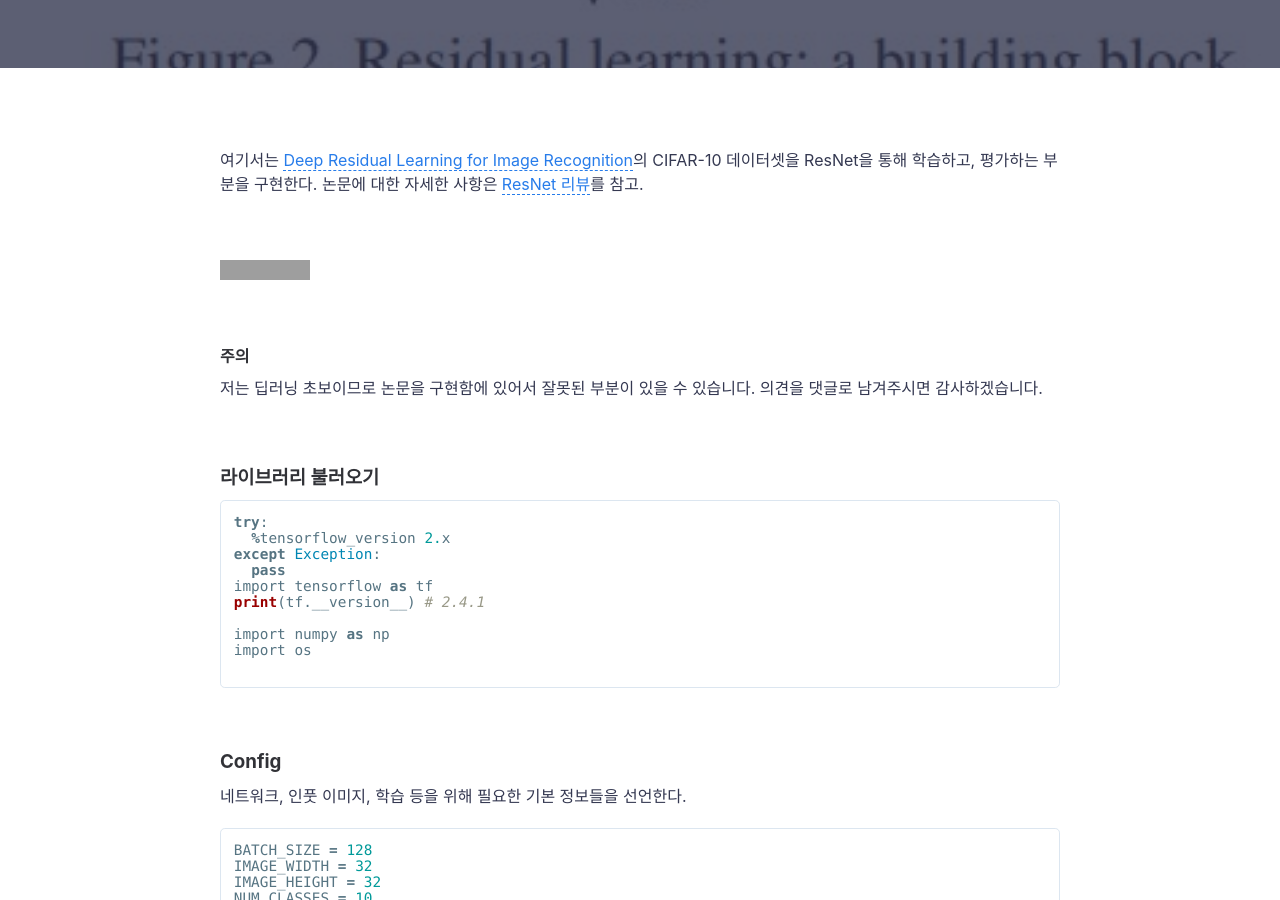
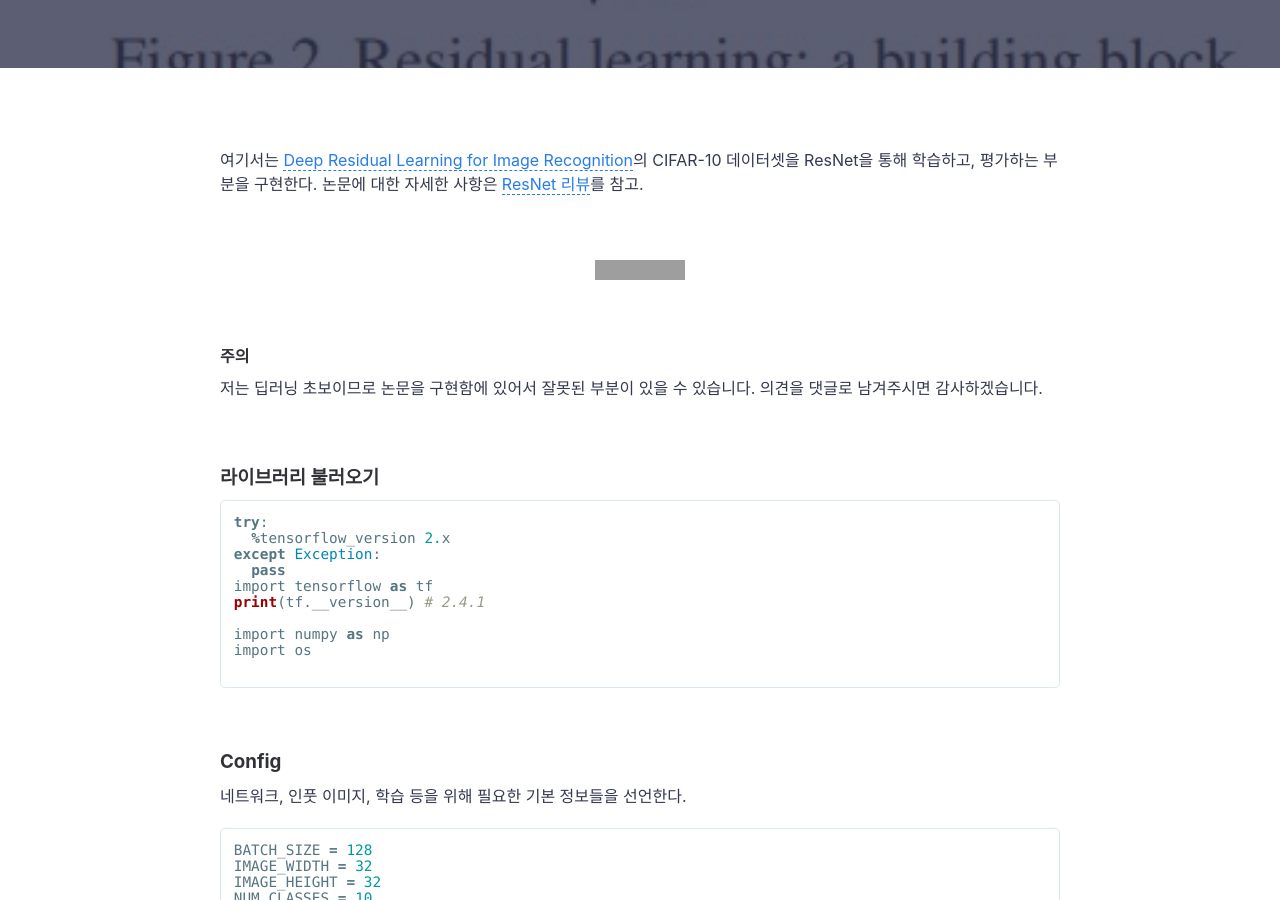
Before and after one commit to SUNGBEOMCHOI/SungBeomChoi.github.io, a Jekyll site: the page built from _posts/2021-03-17-Resnet_Implementation.md, in a window 1280 px wide and 900 px high, scrolled down 508 px. Built offline with Jekyll 4.4.1, drawn with Linux system fonts in a browser that asks for light colours; comment, search, counter and statistics services are not loaded; grey boxes are pictures that could not be loaded.

Commit message:
Update 2021-03-17-Resnet_Implementation.md

```diff
--- a/_posts/2021-03-17-Resnet_Implementation.md
+++ b/_posts/2021-03-17-Resnet_Implementation.md
@@ -12,7 +12,11 @@ category: paper_implementation
 
 <br>
 
-[![Open In Colab](https://colab.research.google.com/assets/colab-badge.svg)](https://colab.research.google.com/github/SUNGBEOMCHOI/Paper_implementation/blob/main/ResNet%20for%20CIFAR/ResNet.ipynb)
+<p align="center">
+  <a href="https://colab.research.google.com/github/SUNGBEOMCHOI/Paper_implementation/blob/main/ResNet%20for%20CIFAR/ResNet.ipynb">
+    <img src="https://colab.research.google.com/assets/colab-badge.svg" alt="Open In Colab" height="50" width="180"/>
+  </a>
+</p>
 
 <br>
 
```
